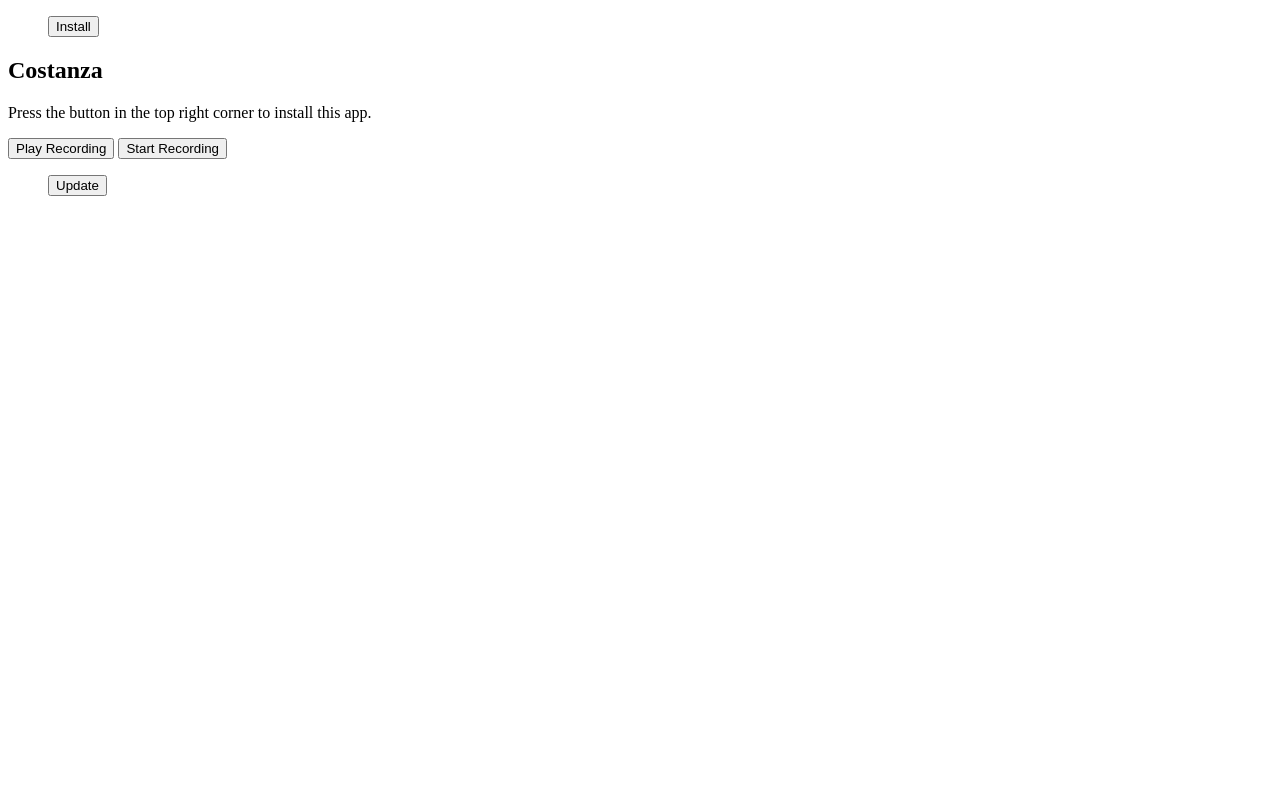
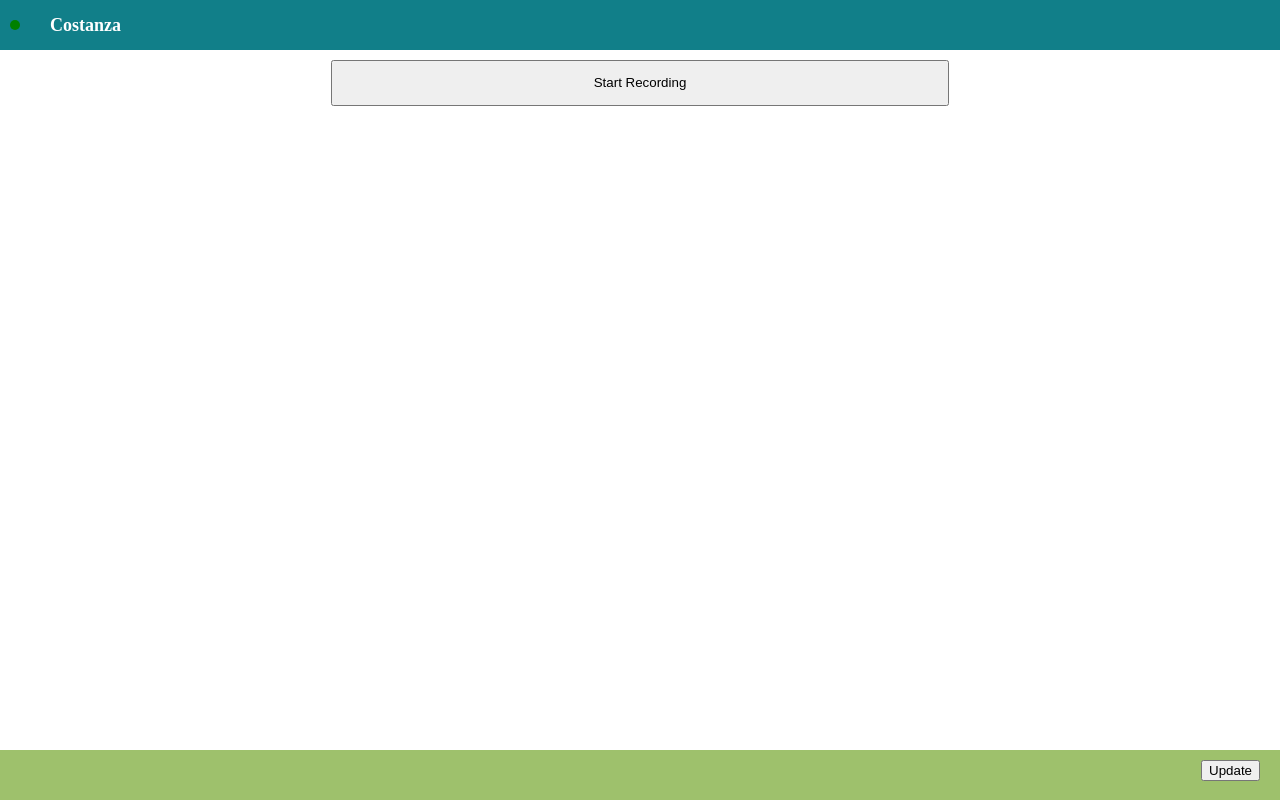
Before and after one commit to caktus/costanza, a plain HTML site: page index.html in a window 1280 px wide. Drawn offline with Linux system fonts and the light colour scheme.

Commit message:
Update CSS reference.

```diff
--- a/index.html
+++ b/index.html
@@ -15,7 +15,7 @@
 <head>
     <meta charset="utf-8">
     <meta name="viewport" content="width=device-width">
-    <link rel="stylesheet" type="text/css" href="css/base.css">
+    <link rel="stylesheet" type="text/css" href="css/app.min.css">
     <title>Costanza Sound Recorder</title>
     <base target="_blank">
 </head>
```
Also changed, not shown: 1 other file.
